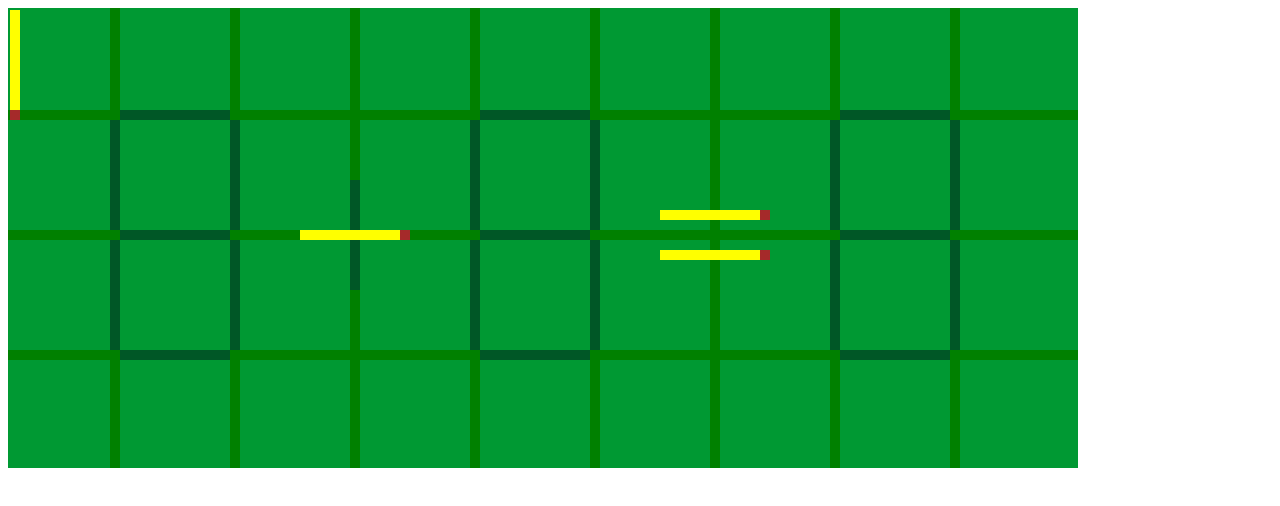
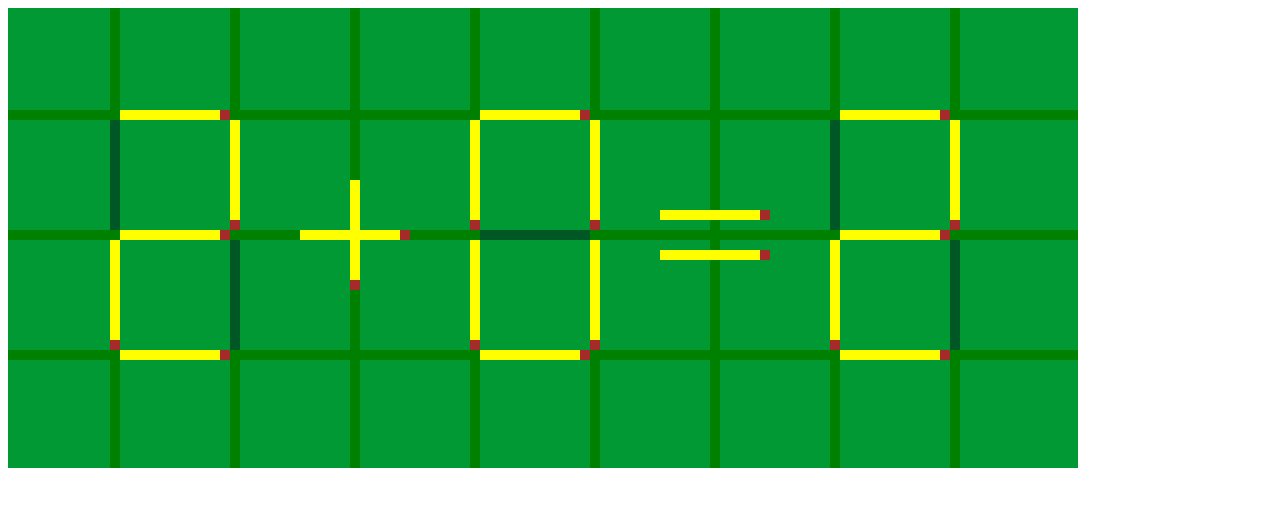
Before and after one commit to limo1996/WebTech, a plain HTML site: page Games/Zapalky/index.html in a window 1280 px wide. Drawn offline with Linux system fonts and the light colour scheme.

Commit message:
EDIT: uprava zapalie-priadanie kol

```diff
--- a/Games/Zapalky/css.css
+++ b/Games/Zapalky/css.css
@@ -28,7 +28,7 @@ background-color: green;
 .lineEightWidth{
 	background-color: #005726;
 	position: absolute;
-	 text-indent: 100%;
+ text-indent: 100%;
     white-space: nowrap;
     overflow: hidden;
 }
--- a/Games/Zapalky/index.html
+++ b/Games/Zapalky/index.html
@@ -24,49 +24,49 @@
     <div class="h11 lineWidth"></div>
 
     <div id = "h12" style="width: 110px; height: 10px;"
-     class="lineEightHeight" ondrop="drop(event)" ondragover="allowDrop(event)">12</div>
+     class="lineEightHeight" ondrop="drop(event)" ondragover="allowDrop(event)">1</div>
     <div id = "h13" style="width: 110px; height: 10px;"
-    class="lineEightHeight" ondrop="drop(event)" ondragover="allowDrop(event)">13</div>
+    class="lineEightHeight" ondrop="drop(event)" ondragover="allowDrop(event)">2</div>
     <div id = "h14" style="width: 110px; height: 10px;"
-    class="lineEightHeight" ondrop="drop(event)" ondragover="allowDrop(event)">14</div>
+    class="lineEightHeight" ondrop="drop(event)" ondragover="allowDrop(event)">3</div>
     <div id = "h15" style="width: 110px; height: 10px;"
-    class="lineEightHeight" ondrop="drop(event)" ondragover="allowDrop(event)">15</div>
+    class="lineEightHeight" ondrop="drop(event)" ondragover="allowDrop(event)">4</div>
     <div id="h16" style="width: 110px; height: 10px;"
-    class="lineEightHeight" ondrop="drop(event)" ondragover="allowDrop(event)">16</div>
+    class="lineEightHeight" ondrop="drop(event)" ondragover="allowDrop(event)">5</div>
     <div id="h17" style="width: 110px; height: 10px;"
-    class="lineEightHeight" ondrop="drop(event)" ondragover="allowDrop(event)">17</div>
+    class="lineEightHeight" ondrop="drop(event)" ondragover="allowDrop(event)">6</div>
     <div id="h18" style="width: 110px; height: 10px;"
-    class="lineEightHeight" ondrop="drop(event)" ondragover="allowDrop(event)">18</div>
+    class="lineEightHeight" ondrop="drop(event)" ondragover="allowDrop(event)">7</div>
     <div id="h19" style="width: 110px; height: 10px;"
-    class="lineEightHeight" ondrop="drop(event)" ondragover="allowDrop(event)">19</div>
+    class="lineEightHeight" ondrop="drop(event)" ondragover="allowDrop(event)">8</div>
     <div id="h20" style="width: 110px; height: 10px;"
-    class="lineEightHeight" ondrop="drop(event)" ondragover="allowDrop(event)">20</div>
+    class="lineEightHeight" ondrop="drop(event)" ondragover="allowDrop(event)">9</div>
 
       <div id = "h21" style="width: 10px; height: 110px;"
-     class="lineEightWidth" ondrop="drop(event)" ondragover="allowDrop(event)">21</div>
+     class="lineEightWidth" ondrop="drop(event)" ondragover="allowDrop(event)">10</div>
      <div id = "h22" style="width: 10px; height: 110px;"
-     class="lineEightWidth" ondrop="drop(event)" ondragover="allowDrop(event)">22</div>
+     class="lineEightWidth" ondrop="drop(event)" ondragover="allowDrop(event)">11</div>
      <div id = "h23" style="width: 10px; height: 110px;"
-     class="lineEightWidth" ondrop="drop(event)" ondragover="allowDrop(event)">23</div>
+     class="lineEightWidth" ondrop="drop(event)" ondragover="allowDrop(event)">12</div>
       <div id = "h24" style="width: 10px; height: 110px;"
-     class="lineEightWidth" ondrop="drop(event)" ondragover="allowDrop(event)">24</div>
+     class="lineEightWidth" ondrop="drop(event)" ondragover="allowDrop(event)">13</div>
       <div id = "h25" style="width: 10px; height: 110px;"
-     class="lineEightWidth" ondrop="drop(event)" ondragover="allowDrop(event)">25</div>
+     class="lineEightWidth" ondrop="drop(event)" ondragover="allowDrop(event)">14</div>
      <div id = "h26" style="width: 10px; height: 110px;"
-     class="lineEightWidth" ondrop="drop(event)" ondragover="allowDrop(event)">26</div>
+     class="lineEightWidth" ondrop="drop(event)" ondragover="allowDrop(event)">15</div>
 
      <div id = "h27" style="width: 10px; height: 110px;"
-     class="lineEightWidth" ondrop="drop(event)" ondragover="allowDrop(event)">27</div>
+     class="lineEightWidth" ondrop="drop(event)" ondragover="allowDrop(event)">16</div>
       <div id = "h28" style="width: 10px; height: 110px;"
-     class="lineEightWidth" ondrop="drop(event)" ondragover="allowDrop(event)">28</div>
+     class="lineEightWidth" ondrop="drop(event)" ondragover="allowDrop(event)">17</div>
      <div id = "h29" style="width: 10px; height: 110px;"
-     class="lineEightWidth" ondrop="drop(event)" ondragover="allowDrop(event)">29</div>
+     class="lineEightWidth" ondrop="drop(event)" ondragover="allowDrop(event)">18</div>
       <div id = "h30" style="width: 10px; height: 110px;"
-     class="lineEightWidth" ondrop="drop(event)" ondragover="allowDrop(event)">30</div>
+     class="lineEightWidth" ondrop="drop(event)" ondragover="allowDrop(event)">19</div>
      <div id = "h31" style="width: 10px; height: 110px;"
-     class="lineEightWidth" ondrop="drop(event)" ondragover="allowDrop(event)">31</div>
+     class="lineEightWidth" ondrop="drop(event)" ondragover="allowDrop(event)">20</div>
      <div id = "h32" style="width: 10px; height: 110px;"
-     class="lineEightWidth" ondrop="drop(event)" ondragover="allowDrop(event)">32</div>
+     class="lineEightWidth" ondrop="drop(event)" ondragover="allowDrop(event)">21</div>
 
 
      <div id = "h34" style="width: 10px; height: 110px;"
--- a/Games/Zapalky/js.js
+++ b/Games/Zapalky/js.js
@@ -11,9 +11,9 @@ function drop(ev) {
     var data = ev.dataTransfer.getData("text");
     var dragDiv = document.getElementById(data)
     var dropDiv = ev.target;
+    console.log(vysledky[1])
      console.log(dropDiv.childNodes[0])
-     create();
-    if(dropDiv.childNodes.length == 1){
+        if(dropDiv.childNodes.length == 1){
     var castZaplaky = dragDiv.childNodes[0];
     var w  = castZaplaky.style.width;
     var h = castZaplaky.style.height;
--- a/Games/Zapalky/js2.js
+++ b/Games/Zapalky/js2.js
@@ -1,26 +1,71 @@
+var pole = [["110px","10px","110px","120px","100px","10px"],
+			["110px","10px","230px","120px","100px","10px"],
+			["110px","10px","350px","120px","100px","10px"],
+			["110px","10px","110px","480px","100px","10px"],
+			["110px","10px","230px","480px","100px","10px"],
+			["110px","10px","350px","480px","100px","10px"],
+			["110px","10px","110px","840px","100px","10px"],
+			["110px","10px","230px","840px","100px","10px"],
+			["110px","10px","350px","840px","100px","10px"],
+			["10px","110px","120px","110px","10px","100px"],
+			["10px","110px","120px","230px","10px","100px"],
+			["10px","110px","120px","470px","10px","100px"],
+			["10px","110px","120px","590px","10px","100px"],
+			["10px","110px","120px","830px","10px","100px"],
+			["10px","110px","120px","950px","10px","100px"],
+			["10px","110px","240px","110px","10px","100px"],
+			["10px","110px","240px","230px","10px","100px"],
+			["10px","110px","240px","470px","10px","100px"],
+			["10px","110px","240px","590px","10px","100px"],
+			["10px","110px","240px","830px","10px","100px"],
+			["10px","110px","240px","950px","10px","100px"],
+			["10px","110px","180px","350px","10px","100px"],];
 
-id =1;
+var vysledky = [[1,3,4,5,6,7,8,9,10,11,13,15,16,17,19,20,22],
+			[1,2,3,7,8,9,10,13,14,15,17,19,20,21],
+			[1,2,3,4,6,7,8,9,10,11,12,13,14,17,18,19,21,22],
+			[1,2,3,4,8,11,13,14,15,17,19,21],
+			[1,2,3,4,5,6,7,8,9,10,12,13,14,16,17,19,21,22],
+			[1,2,3,4,5,6,7,8,9,10,12,14,15,17,19,20,21,22],
+			[1,3,4,5,6,7,8,9,10,11,13,14,15,16,17,19,21,22],
+			[1,2,3,4,6,7,8,9,11,12,13,15,17,18,19,20,22],
+			[1,2,3,4,5,6,7,8,9,10,11,12,14,16,17,18,19,20,21],
+			[4,6,7,11,12,13,15,17,18,19,21,22]];
+
+var kola = [[1,3,4,5,6,7,8,9,10,11,13,15,16,17,18,20,22],
+			[1,2,3,7,8,9,10,13,14,17,19,20,21,22],
+			[1,2,3,4,6,7,8,9,10,11,12,13,14,15,17,18,19,21],
+			[1,2,3,8,11,13,14,15,17,19,21,22],
+			[1,2,3,4,5,6,7,8,9,10,13,14,15,16,17,19,21,22],
+			[1,2,3,4,5,6,7,8,9,10,13,14,15,17,19,20,21,22],
+			[1,2,3,4,5,6,7,8,9,10,13,14,15,16,17,19,21,22],
+			[1,2,3,4,6,7,8,9,11,12,13,15,16,18,19,20,22],
+			[1,3,4,5,6,7,8,9,10,11,12,14,16,17,18,19,20,21,22],
+			[4,5,6,7,11,12,15,17,18,19,21,22]]
+ i =0;
+j= 7;
 function create(){
+
+	for(i=0;i<kola[j].length;i++){
 	var iDiv = document.createElement('div');
-	if (id<4){
-	iDiv.id = id;
+	iDiv.id = i;
 	iDiv.className = 'zapalka';
-	iDiv.style.height = "110px";
-	iDiv.style.width = "10px";
-	iDiv.style.left = "10px";
-	iDiv.style.top = "10px";
+	iDiv.style.width = pole[kola[j][i]-1][0];
+	iDiv.style.height = pole[kola[j][i]-1][1];
+	iDiv.style.top = pole[kola[j][i]-1][2];
+	iDiv.style.left = pole[kola[j][i]-1][3];
 	iDiv.draggable = "true";
 	iDiv.ondragstart =drag;
 
 	// Now create and append to iDiv
 	var omg= document.createElement('div');
-	omg.style.width = "10px";
-	omg.style.height = "100px";
+	omg.style.width = pole[kola[j][i]-1][4];
+	omg.style.height = pole[kola[j][i]-1][5];
 	omg.style.backgroundColor = "yellow";
 	iDiv.appendChild(omg);
 	document.getElementsByTagName('body')[0].appendChild(iDiv);
 	// The variable iDiv is still good... Just append to it.
 	//iDiv.appendChild(innerDiv);
-	id++;
+
 }
 }
```
